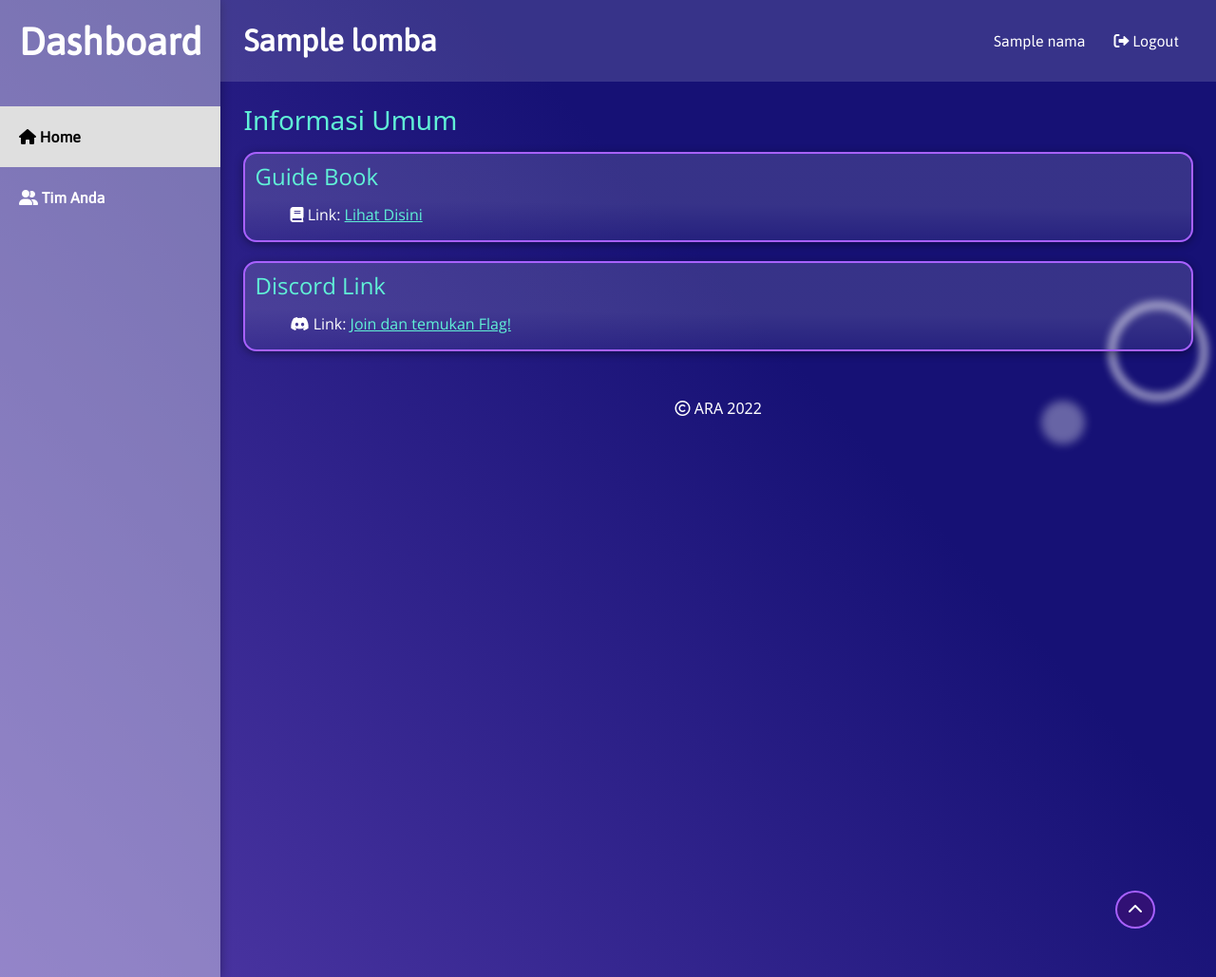
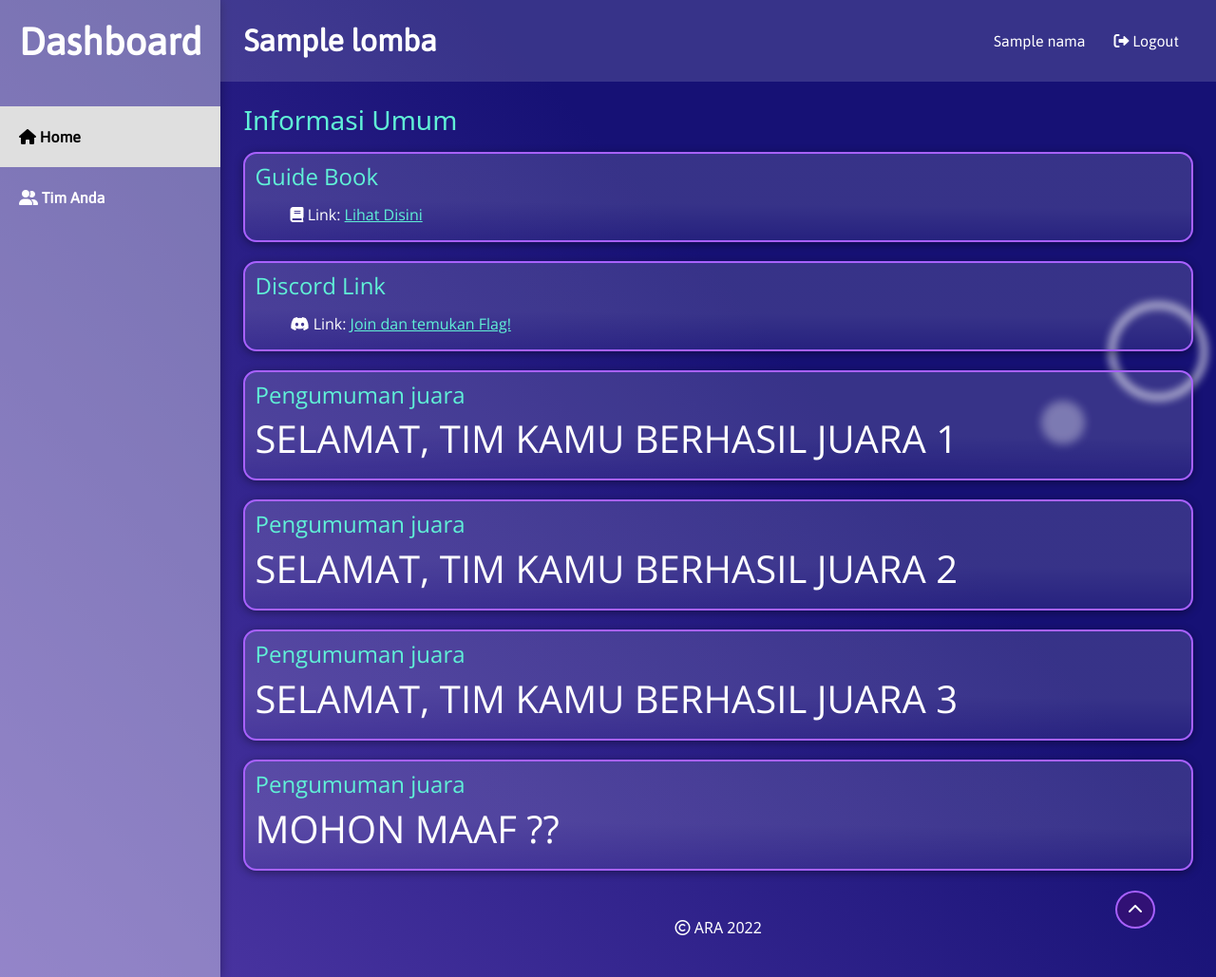
Before and after one commit to trdkhardani/WebsiteARA2022, a CodeIgniter 4 app: template app/Views/dashboard/user/ctf/home.php in a window 1280 px wide. Shown: the whole page at 95% size. Run offline with PHP 8.4 and a stand-in for CodeIgniter, Linux system fonts and the light colour scheme; the template is opened without the code that fills it: most values are stand-ins (such as "Sample title", 1, 10 or a date in 2020); some libraries are stand-ins or nearby versions.

Commit message:
Template

```diff
--- a/app/Views/dashboard/user/ctf/home.php
+++ b/app/Views/dashboard/user/ctf/home.php
@@ -33,5 +33,25 @@
     <li><i class="fa-brands fa-discord"></i> Link: <a href="https://discord.gg/58UyCPefqj" target="_blank">Join dan temukan Flag!</a></li>
   </ul>
 </div>
+<!-- If conditional buat yang juara 1/2/3 -->
+<div class="card-dashboard">
+  <h4>Pengumuman juara</h4>
+  <h1>SELAMAT, TIM KAMU BERHASIL JUARA 1</h1>
+</div>
+
+<div class="card-dashboard">
+  <h4>Pengumuman juara</h4>
+  <h1>SELAMAT, TIM KAMU BERHASIL JUARA 2</h1>
+</div>
+
+<div class="card-dashboard">
+  <h4>Pengumuman juara</h4>
+  <h1>SELAMAT, TIM KAMU BERHASIL JUARA 3</h1>
+</div>
+
+<div class="card-dashboard">
+  <h4>Pengumuman juara</h4>
+  <h1>MOHON MAAF ??</h1>
+</div>
 <?= $this->endSection(); ?>
 <!-- /end content -->
```
